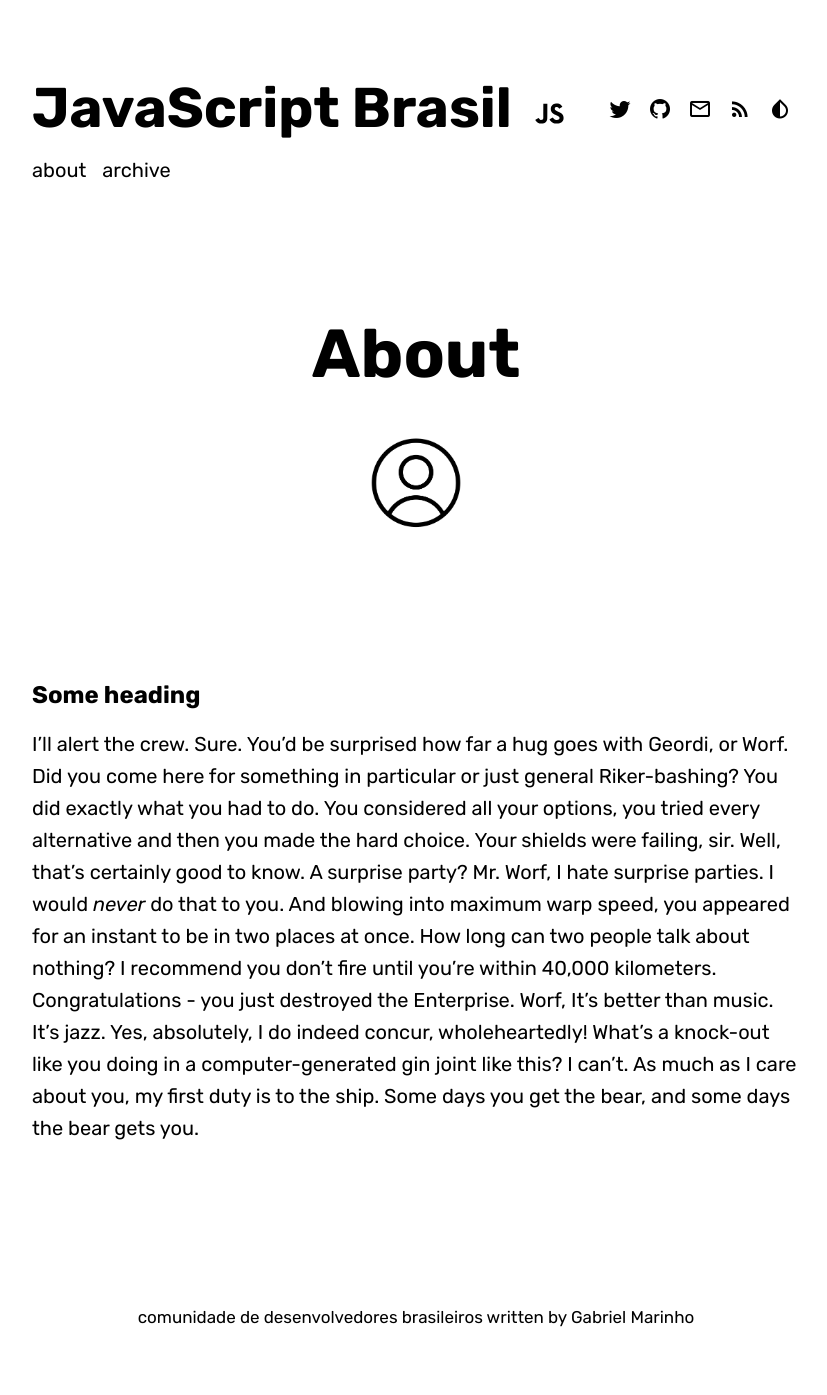
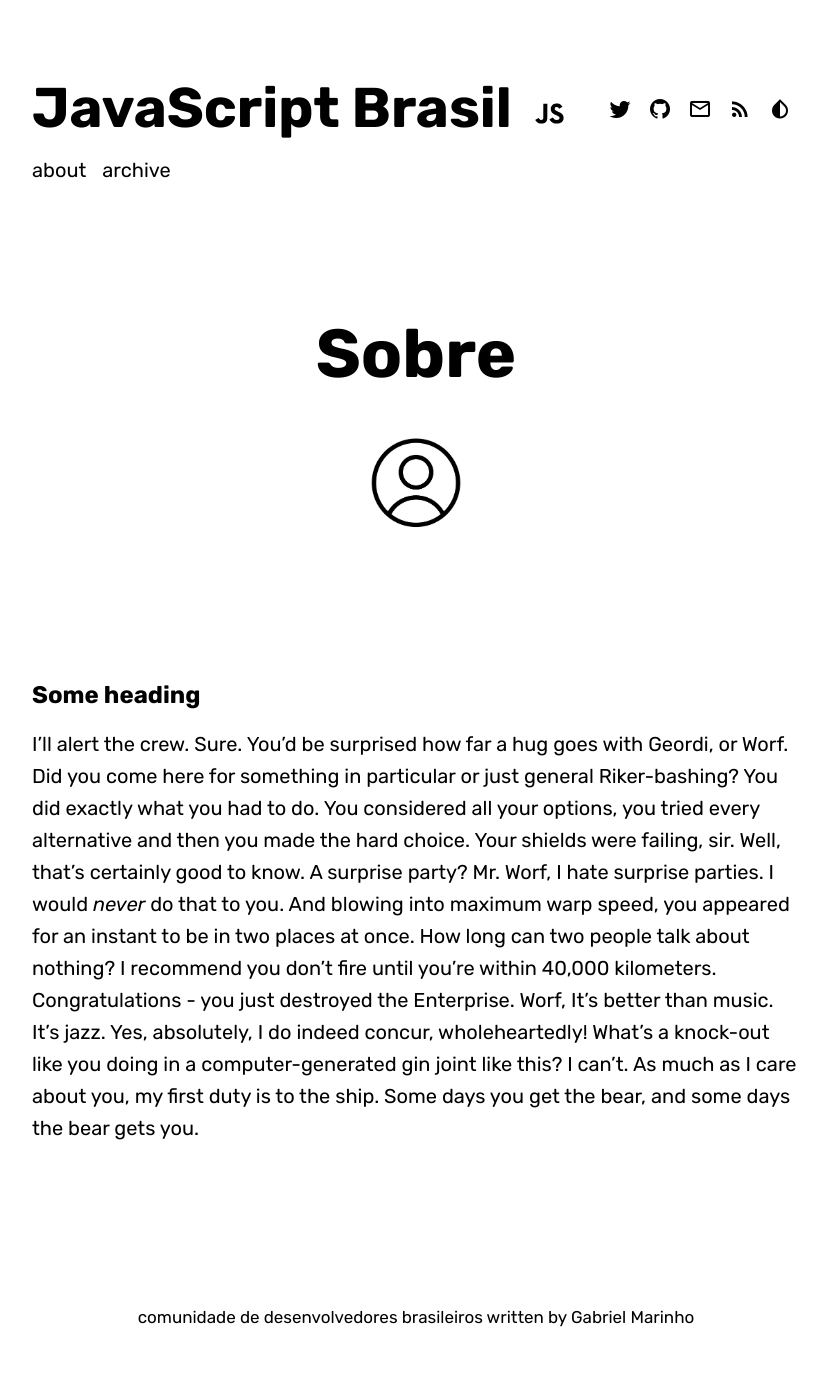
Before and after one commit to bybrunodotdev/javascriptbrasil.github.io, a Jekyll site: the page built from about.md, in a window 1280 px wide. Shown: the whole page, without its empty margins (224-1051 px from the left). Built offline with Jekyll 4.4.1, drawn with Linux system fonts in a browser that asks for light colours; some web fonts are replaced.

Commit message:
Update about.md

```diff
--- a/about.md
+++ b/about.md
@@ -1,7 +1,7 @@
 ---
 layout: page
-title: About
-permalink: /about/
+title: Sobre
+permalink: /sobre/
 published: true
 ---
 
```
